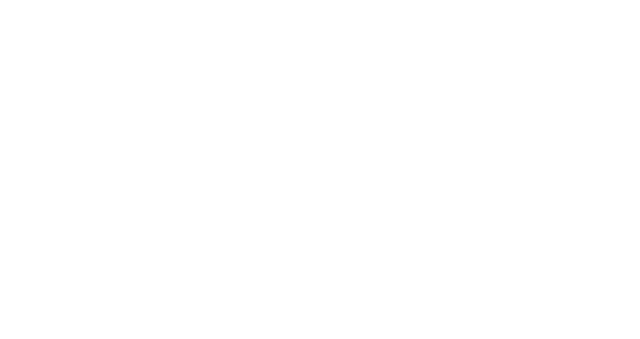
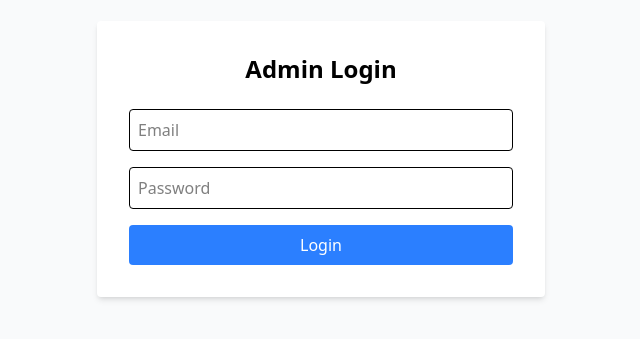
Before and after one commit to OUTLITAchraf/briefUserManager-, a React (Vite) app in the folder frontend/: page /admin/login in a window 1280 px wide. Before the commit this address had no page. Shown: the part 241-580 px from the top of the page, without its empty margins (319-959 px from the left). Built offline with nearby package versions, Linux system fonts and the light colour scheme.

Commit message:
add form login admin and code of login (b/f)

```diff
--- a/frontend/src/App.jsx
+++ b/frontend/src/App.jsx
@@ -1,4 +1,5 @@
-import DashbordUsers from "./components/admin/DashbordUsers"
+import AdminDashbord from "./components/admin/AdminDashbord"
+import AdminLogin from "./components/admin/AdminLogin"
 import FormLogin from "./components/formLogin"
 import FormRegister from "./components/formRegister"
 import Home from "./components/Home"
@@ -15,7 +16,8 @@ function App() {
           <Route path="/login" element={<FormLogin/>}/>
           <Route path="/register" element={<FormRegister/>}/>
           <Route path="/user_profile/:id" element={<UserPage/>}/>
-          <Route path="/admin/dashboard-users" element={<DashbordUsers/>}/>
+          <Route path="/admin/login" element={<AdminLogin/>}/>
+          <Route path="/admin/admin_dashboard" element={<AdminDashbord/>}/>
         </Routes>
       </Router>
     </>
--- /dev/null
+++ b/frontend/src/components/admin/AdminDashbord.jsx
@@ -0,0 +1,11 @@
+import React from 'react'
+
+function AdminDashbord() {
+  return (
+    <div>
+      <h1>welcom to dashboard admin</h1>
+    </div>
+  )
+}
+
+export default AdminDashbord
--- /dev/null
+++ b/frontend/src/components/admin/AdminLogin.jsx
@@ -0,0 +1,63 @@
+import React, { useState } from "react";
+import { useNavigate } from "react-router-dom";
+
+const AdminLogin = () => {
+  const [email, setEmail] = useState("");
+  const [password, setPassword] = useState("");
+  const [error, setError] = useState("");
+  const navigate = useNavigate();
+
+  const handleAdminLogin = async (e) => {
+    e.preventDefault();
+
+    try {
+      const res = await fetch("http://localhost:5000/admin/login", {
+        method: "POST",
+        headers: { "Content-Type": "application/json" },
+        body: JSON.stringify({ email, password }),
+      });
+
+      const data = await res.json();
+
+      if (res.ok) {
+        localStorage.setItem("adminToken", data.token);
+        navigate("/admin/admin_dashboard"); // Navigate to admin dashboard
+      } else {
+        setError(data.error || "Login failed");
+      }
+    } catch (err) {
+      setError("Server error. Please try again later.");
+    }
+  };
+
+  return (
+    <div className="min-h-screen flex items-center justify-center bg-gray-50">
+      <form onSubmit={handleAdminLogin} className="bg-white p-8 rounded shadow-md w-full max-w-md">
+        <h2 className="text-2xl font-bold mb-6 text-center">Admin Login</h2>
+        {error && <p className="text-red-500 mb-4 text-center">{error}</p>}
+        <input
+          type="email"
+          placeholder="Email"
+          className="w-full p-2 border rounded mb-4"
+          value={email}
+          onChange={(e) => setEmail(e.target.value)}
+        />
+        <input
+          type="password"
+          placeholder="Password"
+          className="w-full p-2 border rounded mb-4"
+          value={password}
+          onChange={(e) => setPassword(e.target.value)}
+        />
+        <button
+          type="submit"
+          className="w-full bg-blue-500 text-white py-2 rounded hover:bg-blue-600"
+        >
+          Login
+        </button>
+      </form>
+    </div>
+  );
+};
+
+export default AdminLogin;
--- a/frontend/src/components/admin/DashbordUsers.jsx
+++ /dev/null
@@ -1,56 +0,0 @@
-import React from 'react'
-
-function DashbordUsers() {
-    const users = [
-        { id: 1, name: "John Doe", email: "john@example.com"},
-        { id: 2, name: "Jane Smith", email: "jane@example.com"},
-        { id: 3, name: "Michael Brown", email: "michael@example.com"},
-    ];
-
-    // Temporary delete function (later connect to backend)
-    const handleDelete = (id) => {
-        alert(`Delete user with ID: ${id}`);
-    };
-
-    return (
-        <div className="min-h-screen bg-gray-50 px-6 py-10">
-            <div className="max-w-6xl mx-auto bg-white shadow-lg rounded-2xl p-6">
-                {/* Title */}
-                <h2 className="text-2xl font-bold text-gray-800 mb-6">
-                    User Dashboard
-                </h2>
-
-                {/* Table */}
-                <div className="overflow-x-auto">
-                    <table className="w-full border border-gray-200 rounded-lg overflow-hidden">
-                        <thead className="bg-blue-600 text-white">
-                            <tr>
-                                <th className="px-4 py-3 text-left">Name</th>
-                                <th className="px-4 py-3 text-left">Email</th>
-                                <th className="px-4 py-3 text-left">Action</th>
-                            </tr>
-                        </thead>
-                        <tbody className="divide-y divide-gray-200">
-                            {users.map((user) => (
-                                <tr key={user.id} className="hover:bg-gray-50">
-                                    <td className="px-4 py-3">{user.name}</td>
-                                    <td className="px-4 py-3">{user.email}</td>
-                                    <td className="px-4 py-3">
-                                        <button
-                                            onClick={() => handleDelete(user.id)}
-                                            className="px-3 py-1 rounded-lg bg-red-500 text-white text-sm font-medium hover:bg-red-600 transition cursor-pointer"
-                                        >
-                                            Delete
-                                        </button>
-                                    </td>
-                                </tr>
-                            ))}
-                        </tbody>
-                    </table>
-                </div>
-            </div>
-        </div>
-    );
-}
-
-export default DashbordUsers
```
Also changed, not shown: 1 other file (tests, documents, lock files or other folders).
